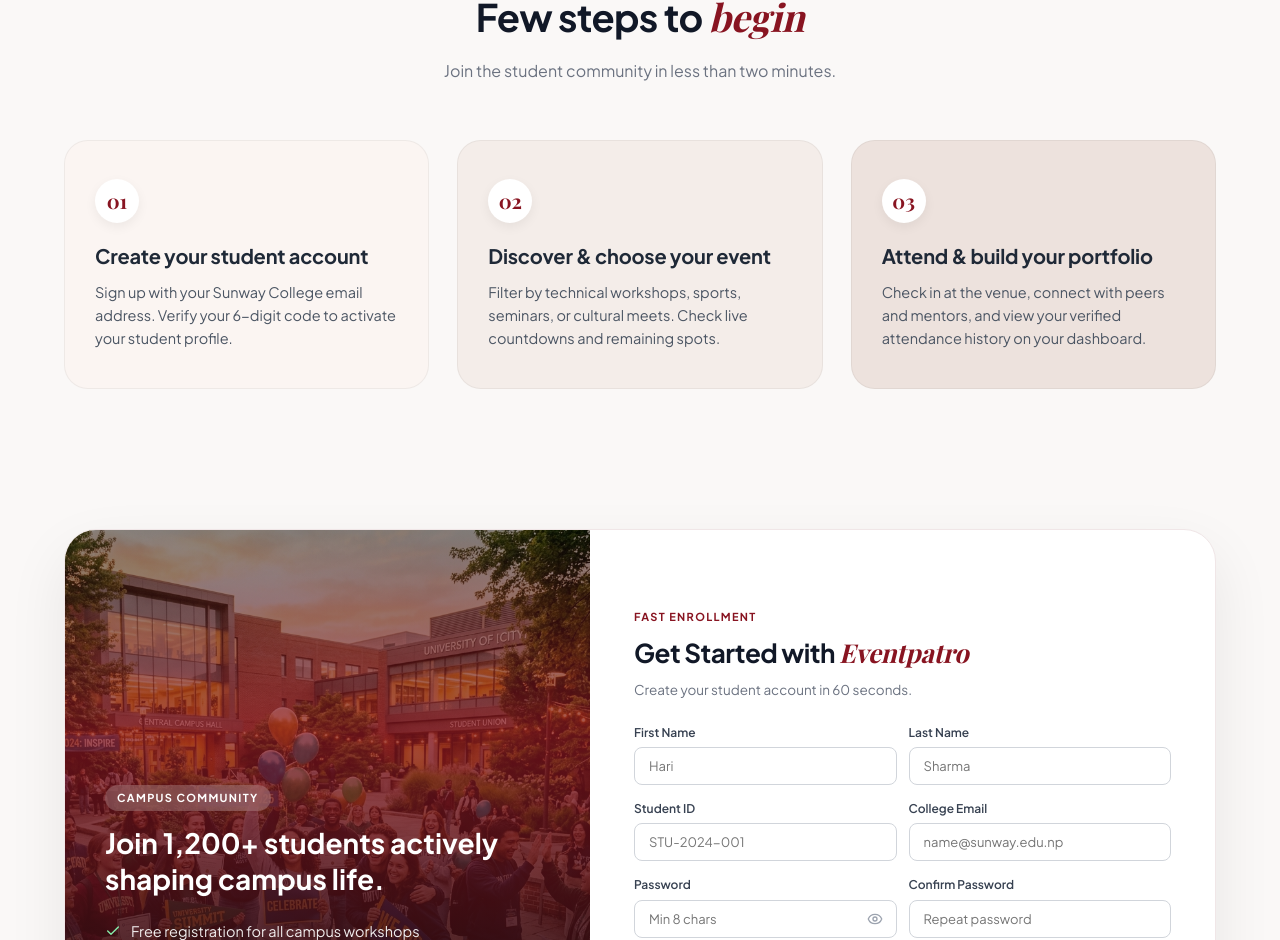
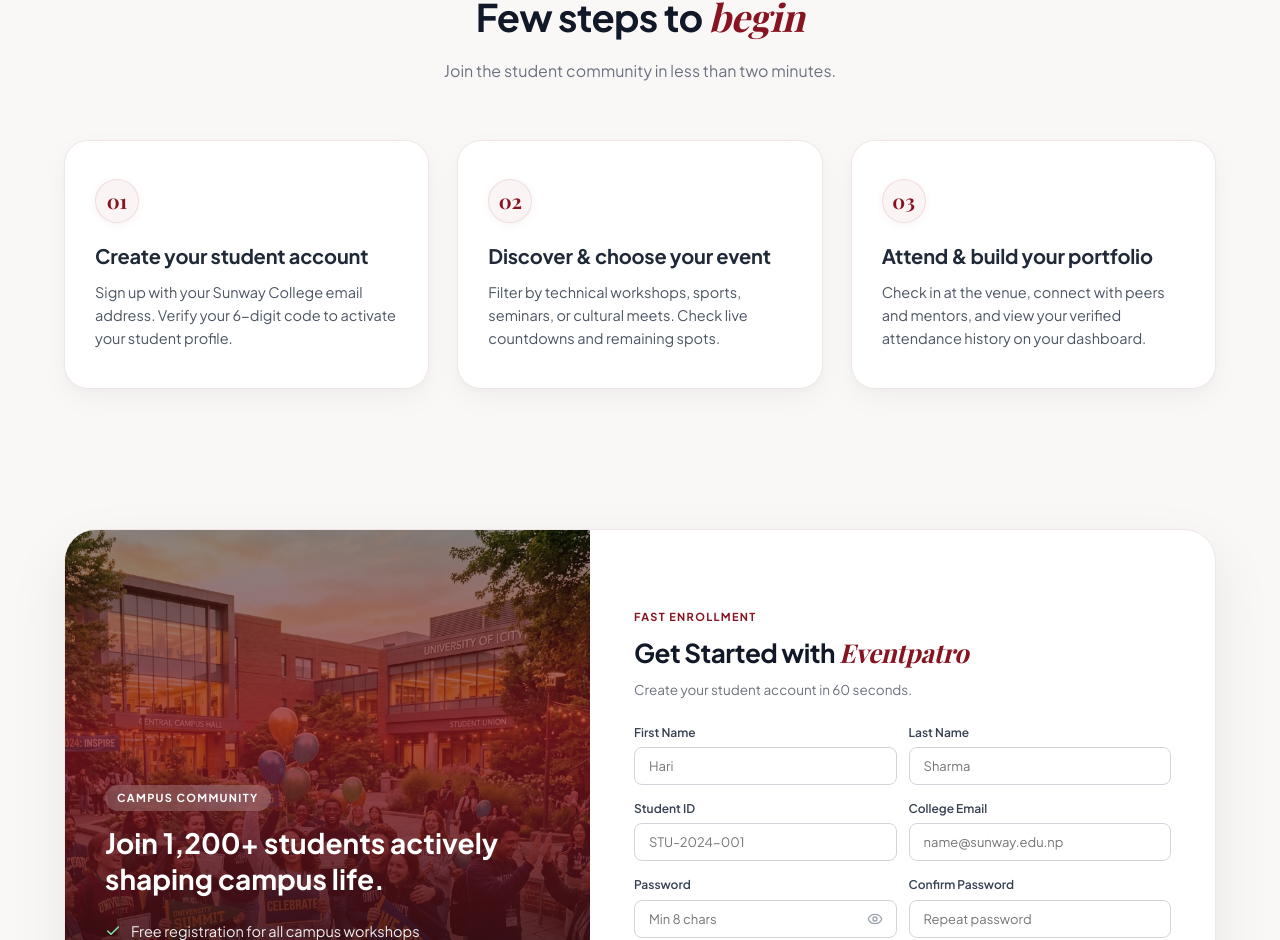
Before and after one commit to codebykashish/eventpatro, a React (Vite) app in the folder client/: page / in a window 1280 px wide. Shown: the part 3364-4304 px from the top of the page. Built offline with nearby package versions, Linux system fonts and the light colour scheme; no server answers; a web font is replaced by a local one.

Commit message:
style(landing): make How It Works cards uniform white with soft bottom card shadow

```diff
--- a/client/src/pages/Home.css
+++ b/client/src/pages/Home.css
@@ -480,30 +480,27 @@
 }
 
 .how-step-card {
+  background-color: #ffffff;
   padding: 38px 30px;
   border-radius: 24px;
   position: relative;
   display: flex;
   flex-direction: column;
-  transition: transform 0.2s ease, box-shadow 0.2s ease;
-  border: 1px solid rgba(0, 0, 0, 0.05);
+  transition: transform 0.25s cubic-bezier(0.16, 1, 0.3, 1), box-shadow 0.25s cubic-bezier(0.16, 1, 0.3, 1), border-color 0.25s ease;
+  border: 1px solid #f0e6e7;
+  box-shadow: 0 10px 28px rgba(0, 0, 0, 0.04), 0 2px 6px rgba(0, 0, 0, 0.02);
 }
 
 .how-step-card:hover {
-  transform: translateY(-4px);
-  box-shadow: 0 16px 36px rgba(0, 0, 0, 0.06);
+  transform: translateY(-5px);
+  box-shadow: 0 18px 40px rgba(136, 20, 33, 0.08), 0 4px 10px rgba(0, 0, 0, 0.03);
+  border-color: rgba(136, 20, 33, 0.2);
 }
 
-.how-step-card.step-one {
-  background-color: #fbf5f2;
-}
-
-.how-step-card.step-two {
-  background-color: #f4ede9;
-}
-
+.how-step-card.step-one,
+.how-step-card.step-two,
 .how-step-card.step-three {
-  background-color: #ede2dd;
+  background-color: #ffffff;
 }
 
 .step-number-badge {
@@ -515,11 +512,12 @@
   width: 44px;
   height: 44px;
   border-radius: 50%;
-  background: #ffffff;
+  background: #faf4f5;
+  border: 1px solid rgba(136, 20, 33, 0.1);
   display: flex;
   align-items: center;
   justify-content: center;
-  box-shadow: 0 4px 12px rgba(0, 0, 0, 0.06);
+  box-shadow: 0 2px 8px rgba(136, 20, 33, 0.06);
 }
 
 .step-title {
```
